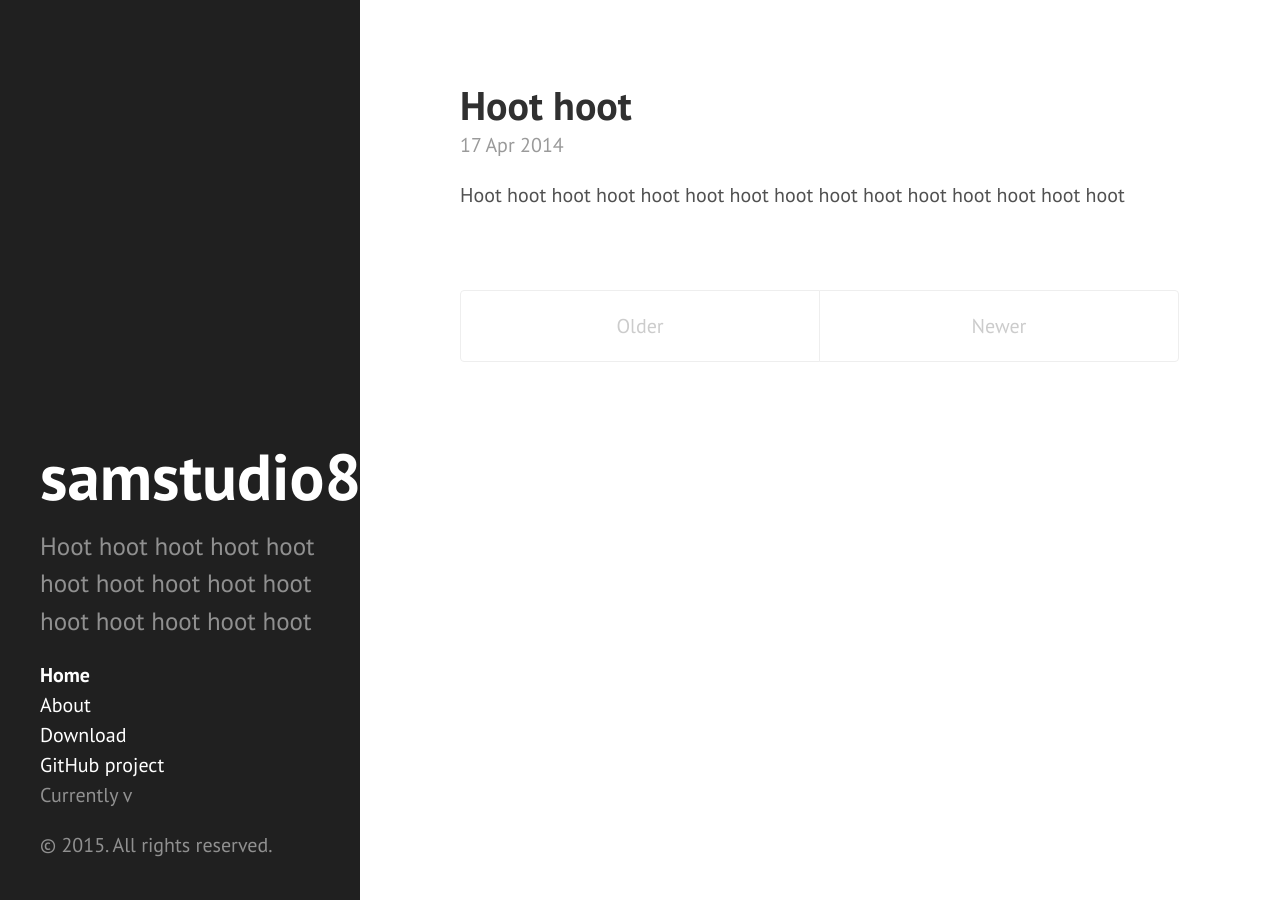
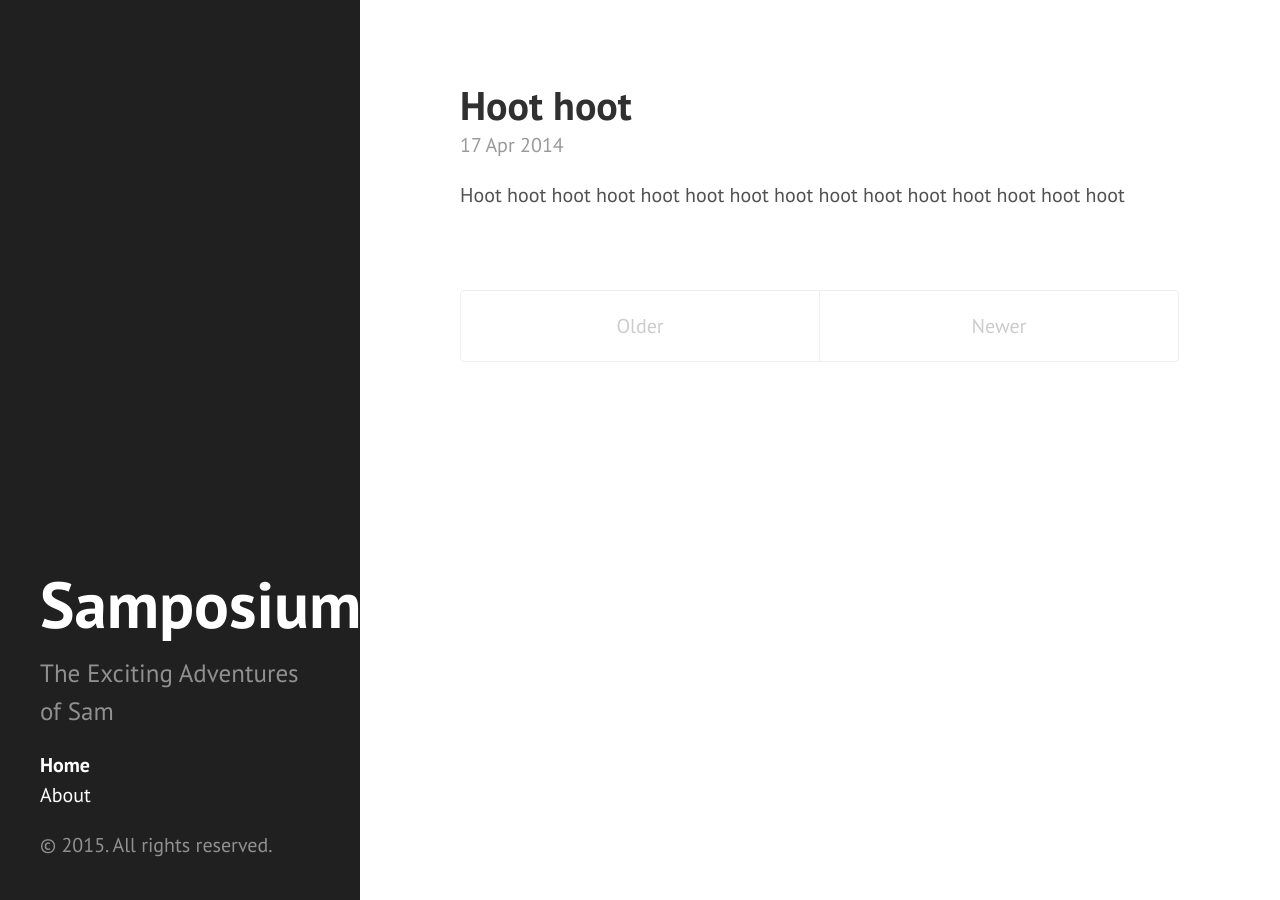
Before and after one commit to SamStudio8/samstudio8.github.io.off, a Jekyll site: the page built from index.html, in a window 1280 px wide. Built offline with Jekyll 4.4.1, drawn with Linux system fonts in a browser that asks for light colours; Markdown is read by kramdown in place of the engine named in the settings; the list of posts is cut into pages by our own code.

Commit message:
Update conf

```diff
--- a/_config.yml
+++ b/_config.yml
@@ -6,9 +6,9 @@ pygments:         true
 permalink:        pretty
 
 # Setup
-title:            samstudio8
-tagline:          'Hoot hoot'
-description:      'Hoot hoot hoot hoot hoot hoot hoot hoot hoot hoot hoot hoot hoot hoot hoot'
+title:            Samposium
+tagline:          'The Exciting Adventures of Sam'
+description:      'The Exciting Adventures of Sam'
 url:              http://samstudio8.github.io
 
 author:
--- a/_includes/sidebar.html
+++ b/_includes/sidebar.html
@@ -25,10 +25,6 @@
           {% endif %}
         {% endif %}
       {% endfor %}
-
-      <li class="sidebar-nav-item"><a href="{{ site.github.repo }}/archive/v{{ site.version }}.zip">Download</a></li>
-      <li class="sidebar-nav-item"><a href="{{ site.github.repo }}">GitHub project</a></li>
-      <li class="sidebar-nav-item">Currently v{{ site.version }}</li>
     </ul>
 
     <p>&copy; {{ site.time | date: '%Y' }}. All rights reserved.</p>
```
